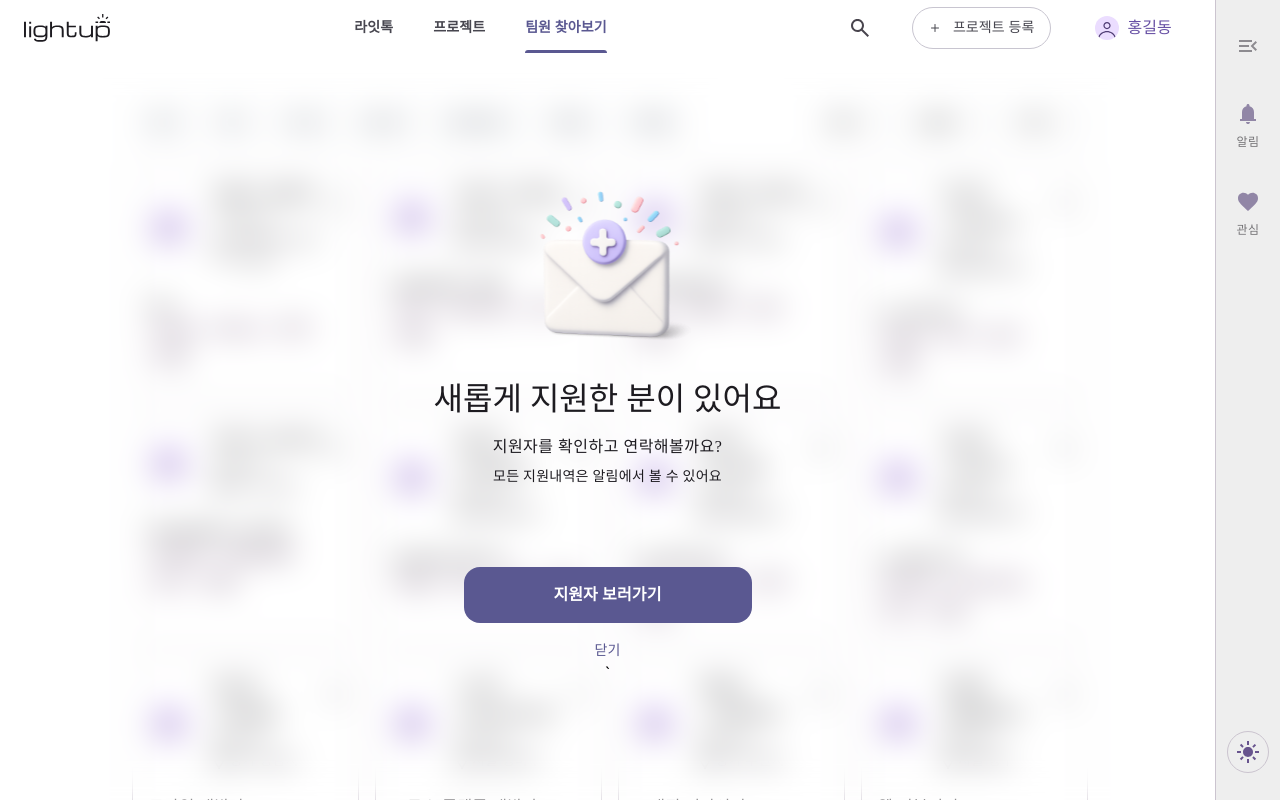
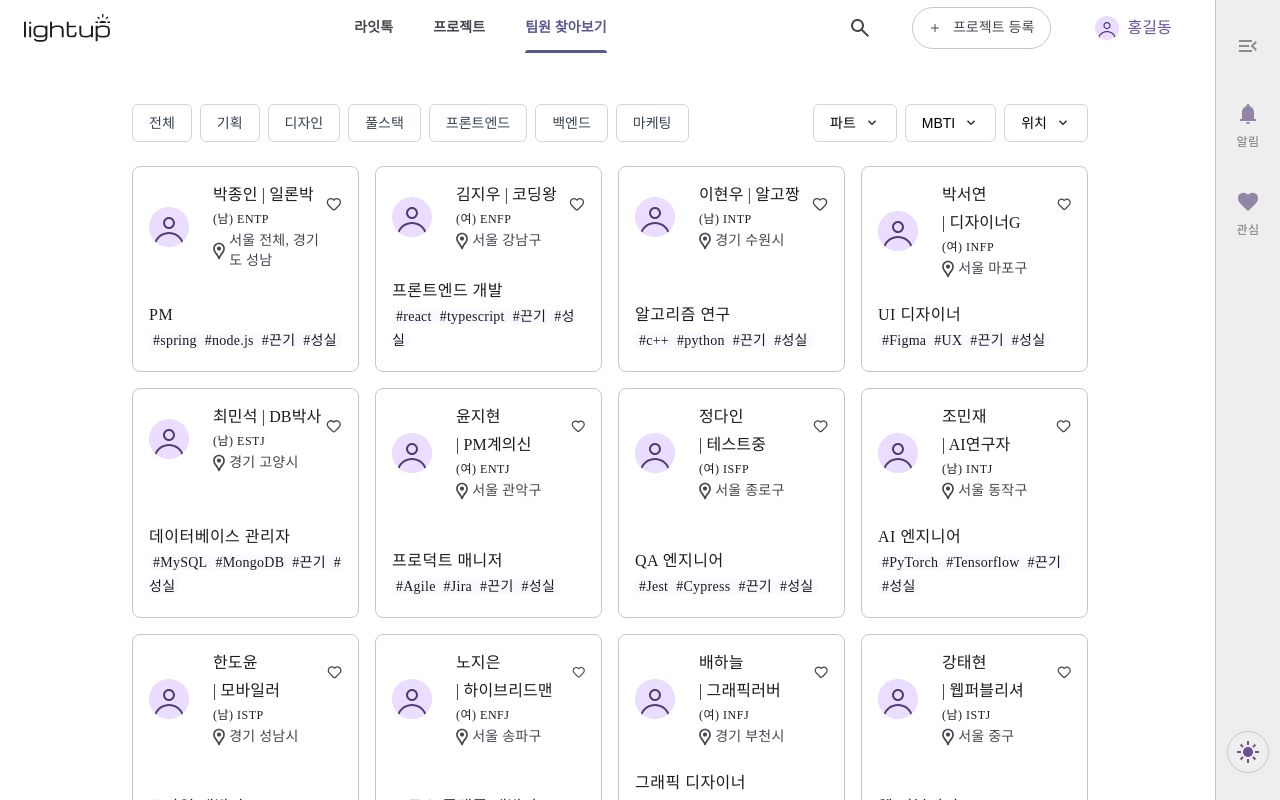
Before and after one commit to 1ronPark/Front-end, a React (Vite) app: page /members in a window 1280 px wide. Shown: the top 800 px of the page. Built offline with nearby package versions, Linux system fonts and the light colour scheme; a web font is replaced by a local one.

Commit message:
[feat] MemberCard 간격 일정하게 맞추기

```diff
--- a/src/components/common/memberpage/MemberCard.tsx
+++ b/src/components/common/memberpage/MemberCard.tsx
@@ -33,9 +33,9 @@ const MemberCard = ({
     return (
         <div
             onClick={()=>navigate(`/members/${id}`)}
-            className="w-full h-auto p-4 border border-[#CBC4CF] rounded-[8px]">
+            className="flex flex-col justify-between w-full h-auto border border-[#CBC4CF] rounded-[8px]">
             {/* 프로필, 좋아요 아이콘 */}
-            <div className="flex items-start justify-between">
+            <div className="flex items-start justify-between p-4">
                 <div className="flex items-center gap-2">
                 <img src={ic_avatar} alt="avatar" className="w-10 h-10 rounded-full bg-[#E9DFF7]" />
                 <div className="flex flex-col ml-[16px] gap-[4px]">
@@ -53,15 +53,14 @@ const MemberCard = ({
                 <Heart className="text-[#49454E] w-5 h-5 mt-[10.65px]" />
             </div>
 
-            {/* 역할 */}
-            <div className="mt-6 body-large">{role}</div>
-
             {/* 스킬과 강점 두 개씩만 */}
-            <div className="flex flex-wrap gap-2 mb-1">
+            <div className="w-full px-4 py-2 mb-3">
+                {/* 역할 */}
+                <p className="body-large">{role}</p>
                 {[...(skills ?? []).slice(0, 2), ...(strengths ?? []).slice(0, 2)].map((tag, index) => (
                         <span
                             key={`${tag}-${index}`}
-                            className="bg-[#FEF7FF] body-medium px-1 rounded-[4px]"
+                            className="bg-[#FCF8FF] h-[28px] body-medium px-1 rounded-[4px]"
                         >
                             {tag}
                         </span>
--- a/src/components/common/memberpage/MemberList.tsx
+++ b/src/components/common/memberpage/MemberList.tsx
@@ -1,5 +1,7 @@
 import MemberCard from "./MemberCard";
 import { dummyMemberInfo } from "../../../../mockData/dummyMemberInfo";
+
+
 
 const MemberList = () => {
     return (
--- a/src/components/common/memberpage/MemberProfileCard.tsx
+++ b/src/components/common/memberpage/MemberProfileCard.tsx
@@ -87,7 +87,11 @@ const MemberProfileCard = ({ isApplicantToMyProject = false }: MemberProfileCard
           className="w-[200px] h-[56px] flex items-center justify-center gap-2.5 rounded-[16px] bg-[#68548E] text-[#FFFFFF]"
         >
           <img src={ic_send} alt="send icon" className="w-4 h-4 text-white" />
-          <p className="title-medium text-[#FFFFFF]">제안 보내기</p>
+          <p
+
+            className="title-medium text-[#FFFFFF]">
+              제안 보내기
+            </p>
         </button>
         </div>
 
--- a/src/components/layout/Layout.tsx
+++ b/src/components/layout/Layout.tsx
@@ -10,7 +10,7 @@ export const Layout = () => {
   const isMemberDetailPage = location.pathname.includes("/members/");
 
   // 지원을 받은 사용자가 진입 시
-  const [showSupportAlert, setShowSupportAlert] = useState(true);
+  const [showSupportAlert, setShowSupportAlert] = useState(false);
 
   return (
     <div className="relative flex min-h-screen w-full bg-white">
```
